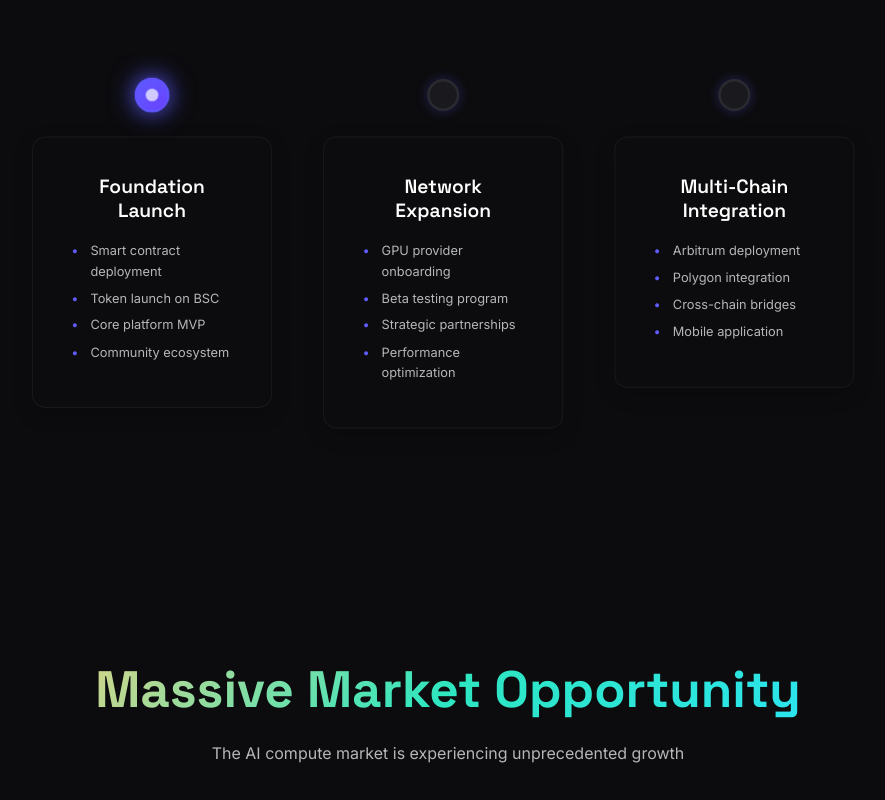
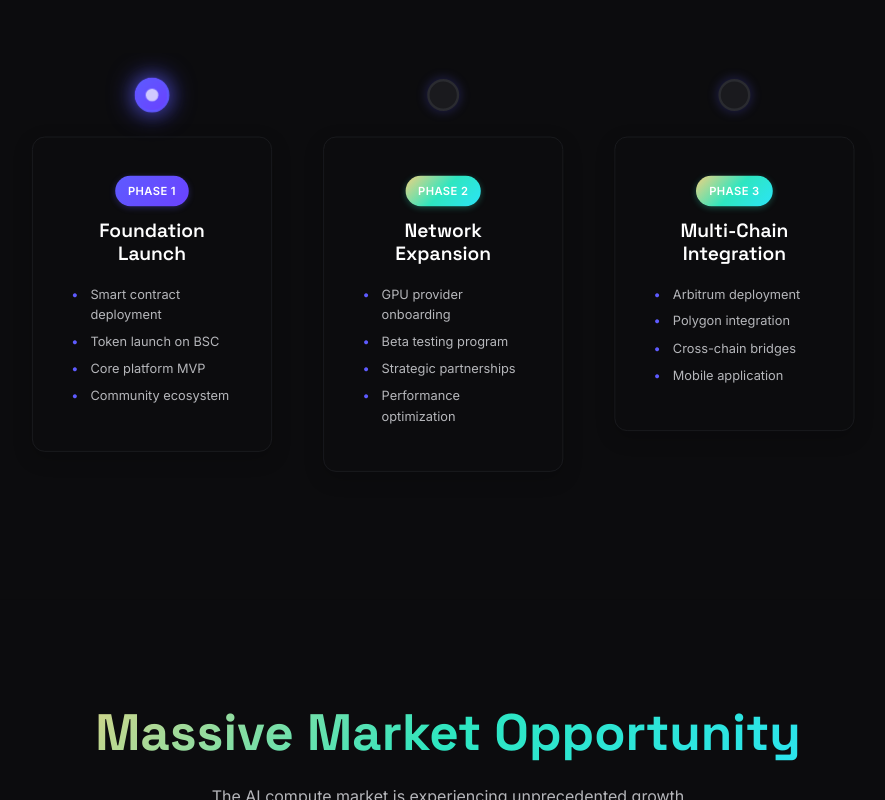
Before and after one commit to dqv12908/voltriya, a plain HTML site: page index.html in a window 1280 px wide. Shown: the part 6005-6805 px from the top of the page, without its empty margins (192-1077 px from the left). Drawn offline with Linux system fonts and the light colour scheme; animation ran at ten frames a second.

Commit message:
Add phase labels (Phase 1-4) to roadmap timeline items

```diff
--- a/index.html
+++ b/index.html
@@ -459,6 +459,7 @@
                     <div class="timeline-item current">
                         <div class="timeline-marker"></div>
                         <div class="timeline-content">
+                            <div class="phase-label">Phase 1</div>
                             <h4>Foundation Launch</h4>
                             <ul>
                                 <li>Smart contract deployment</li>
@@ -472,6 +473,7 @@
                     <div class="timeline-item">
                         <div class="timeline-marker"></div>
                         <div class="timeline-content">
+                            <div class="phase-label">Phase 2</div>
                             <h4>Network Expansion</h4>
                             <ul>
                                 <li>GPU provider onboarding</li>
@@ -485,6 +487,7 @@
                     <div class="timeline-item">
                         <div class="timeline-marker"></div>
                         <div class="timeline-content">
+                            <div class="phase-label">Phase 3</div>
                             <h4>Multi-Chain Integration</h4>
                             <ul>
                                 <li>Arbitrum deployment</li>
@@ -498,6 +501,7 @@
                     <div class="timeline-item">
                         <div class="timeline-marker"></div>
                         <div class="timeline-content">
+                            <div class="phase-label">Phase 4</div>
                             <h4>Enterprise Solutions</h4>
                             <ul>
                                 <li>Enterprise dashboard</li>
--- a/style.css
+++ b/style.css
@@ -1798,6 +1798,38 @@ h1, h2, h3, h4, h5, h6 {
 .timeline-content li {
     color: var(--text-secondary);
     margin-bottom: var(--space-xs);
+}
+
+.phase-label {
+    display: inline-block;
+    background: var(--gradient-electric);
+    color: white;
+    font-size: 0.875rem;
+    font-weight: 600;
+    text-transform: uppercase;
+    letter-spacing: 0.5px;
+    padding: var(--space-xs) var(--space-sm);
+    border-radius: 20px;
+    margin-bottom: var(--space-sm);
+    box-shadow: 0 2px 8px rgba(46, 230, 192, 0.3);
+    transition: all var(--transition-normal);
+}
+
+.timeline-item:hover .phase-label {
+    transform: scale(1.05);
+    box-shadow: 0 4px 12px rgba(46, 230, 192, 0.4);
+}
+
+.timeline-item.current .phase-label {
+    background: var(--gradient-primary);
+    box-shadow: 0 2px 8px rgba(94, 91, 255, 0.3);
+}
+
+.timeline-item.current:hover .phase-label {
+    box-shadow: 0 4px 12px rgba(94, 91, 255, 0.4);
+}
+
+.timeline-content li {
     padding-left: var(--space-md);
     position: relative;
 }
```
